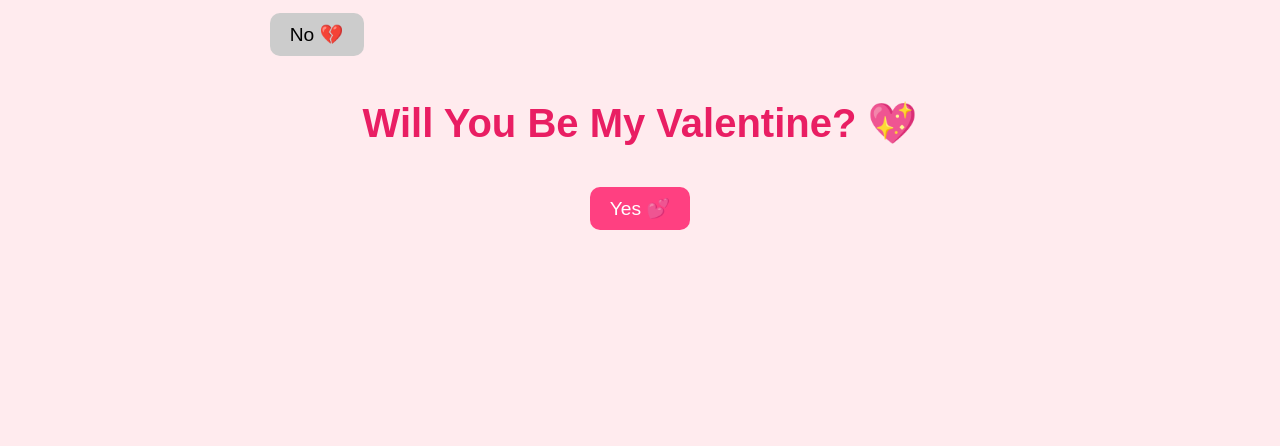
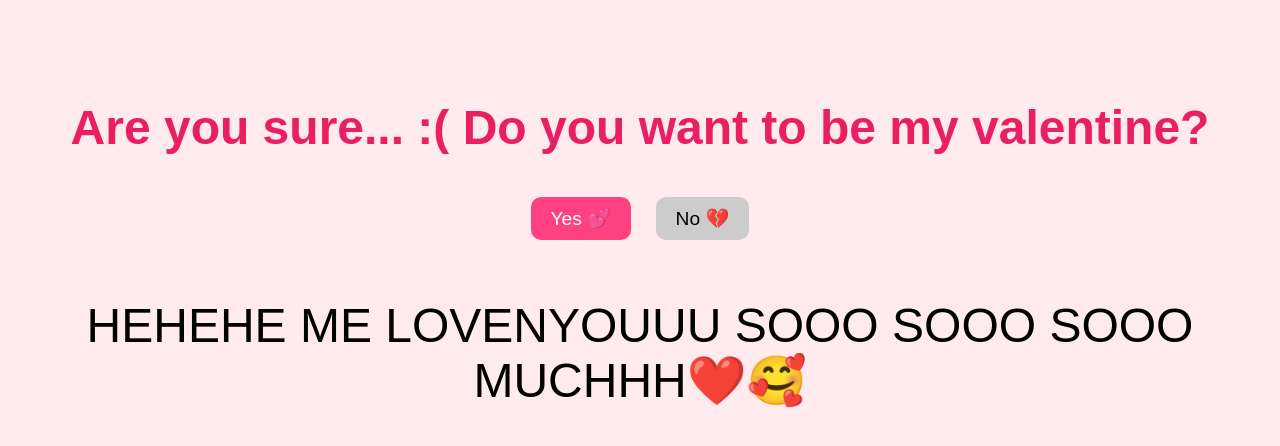
Before and after one commit to NikM0/Valentine, a plain HTML site: page index.html in a window 1280 px wide. Both pictures are taken after a click on the button "No 💔". Drawn offline with Linux system fonts and the light colour scheme.

Commit message:
Update index.html

```diff
--- a/index.html
+++ b/index.html
@@ -3,7 +3,7 @@
 <head>
     <meta charset="UTF-8">
     <meta name="viewport" content="width=device-width, initial-scale=1.0">
-    <title>Will You Be My Valentine?</title>
+    <title>Pinaaa will you be my valentine? :3 HEHEHEEH</title>
     <style>
         body {
             font-family: 'Arial', sans-serif;
@@ -47,7 +47,6 @@
         .no-btn {
             background-color: #ccc;
             color: black;
-            position: absolute;
         }
         .hidden-message {
             display: none;
@@ -59,25 +58,41 @@
 </head>
 <body>
     <div class="container">
-        <h1>Will You Be My Valentine? 💖</h1>
+        <h1 id="question">💖 Pinaaa will you be my valentine? :3 HEHEHEEH 💖</h1>
         <div class="buttons">
             <button class="yes-btn" onclick="showLove()">Yes 💕</button>
-            <button class="no-btn" onmouseover="moveButton()">No 💔</button>
+            <button class="no-btn" onclick="askAgain()" id="noButton">No 💔</button>
         </div>
-        <p class="hidden-message" id="message">Yay! You’re the best! ❤️🥰</p>
+        <p id="question" style="font-size: 3em">HEHEHE ME LOVENYOUUU SOOO SOOO SOOO MUCHHH❤️🥰</p>
+        <p class="hidden-message" id="message">My lilll pinaaa :3</p>
     </div>
 
     <script>
+        let noClicks = 0;
+
         function showLove() {
             document.getElementById("message").style.display = "block";
         }
 
-        function moveButton() {
-            const button = document.querySelector(".no-btn");
-            const x = Math.random() * (window.innerWidth - 100);
-            const y = Math.random() * (window.innerHeight - 50);
-            button.style.left = `${x}px`;
-            button.style.top = `${y}px`;
+        function askAgain() {
+            noClicks++;
+            const question = document.getElementById("question");
+            const noButton = document.getElementById("noButton");
+
+            if (noClicks === 1) {
+                question.innerText = "Are you sure... :( Do you want to be my valentine?";
+                question.style.fontSize = "3em";
+            } else if (noClicks === 2) {
+                question.innerText = "ARE YOU SURE? :( DO YOU WANT TO BE MY VALENTINE?";
+                question.style.fontSize = "3.5em";
+            } else if (noClicks === 3) {
+                question.innerText = "ARE YOU REALLY REALLY SURE?! 😭 DO YOU WANT TO BE MY VALENTINE";
+                question.style.fontSize = "4em";
+            } else {
+                question.innerText = "HMPH WELL TOO BAD >:3"
+                question.style.fontSize = "3em";
+                noButton.style.display = "none";
+            }
         }
     </script>
 </body>
```
